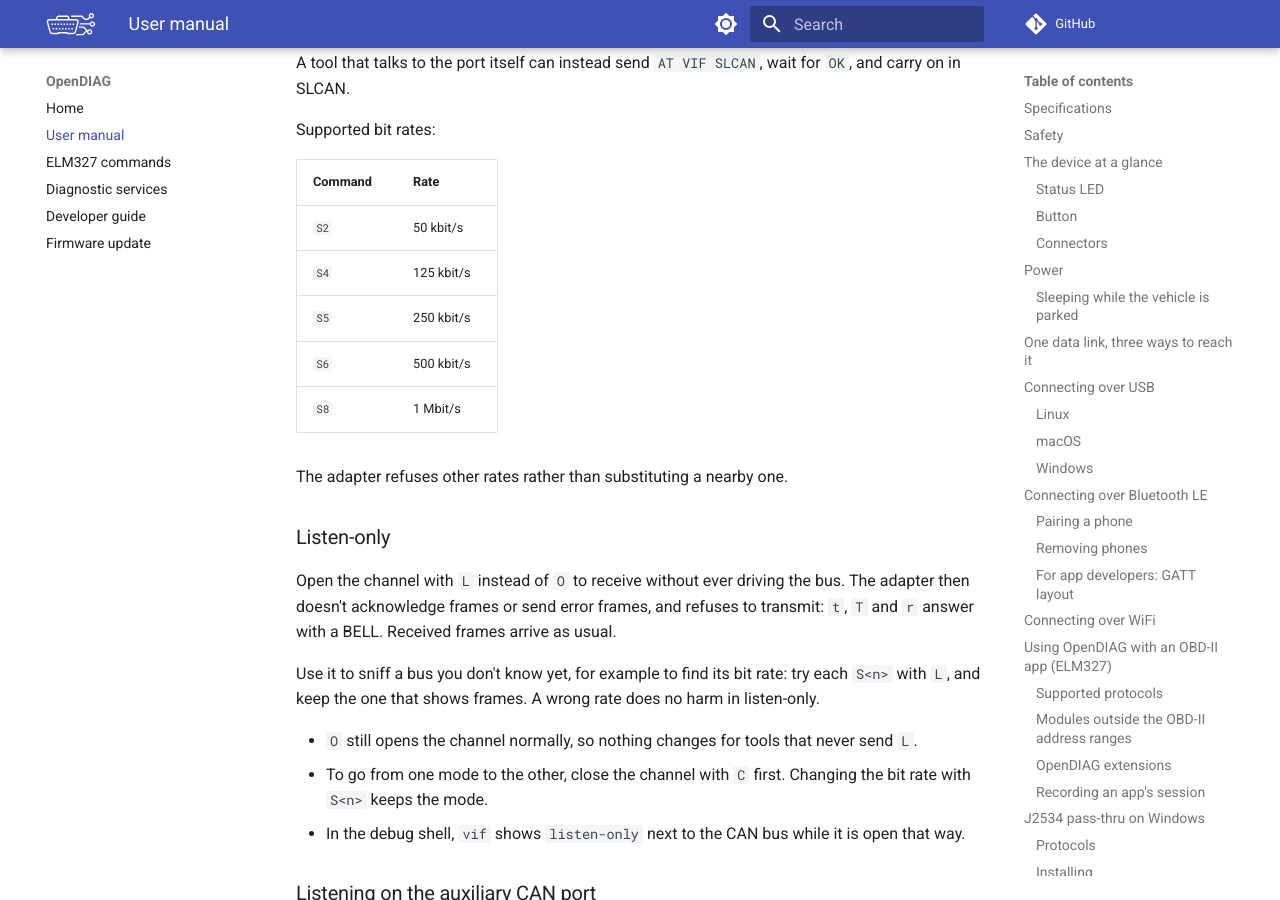
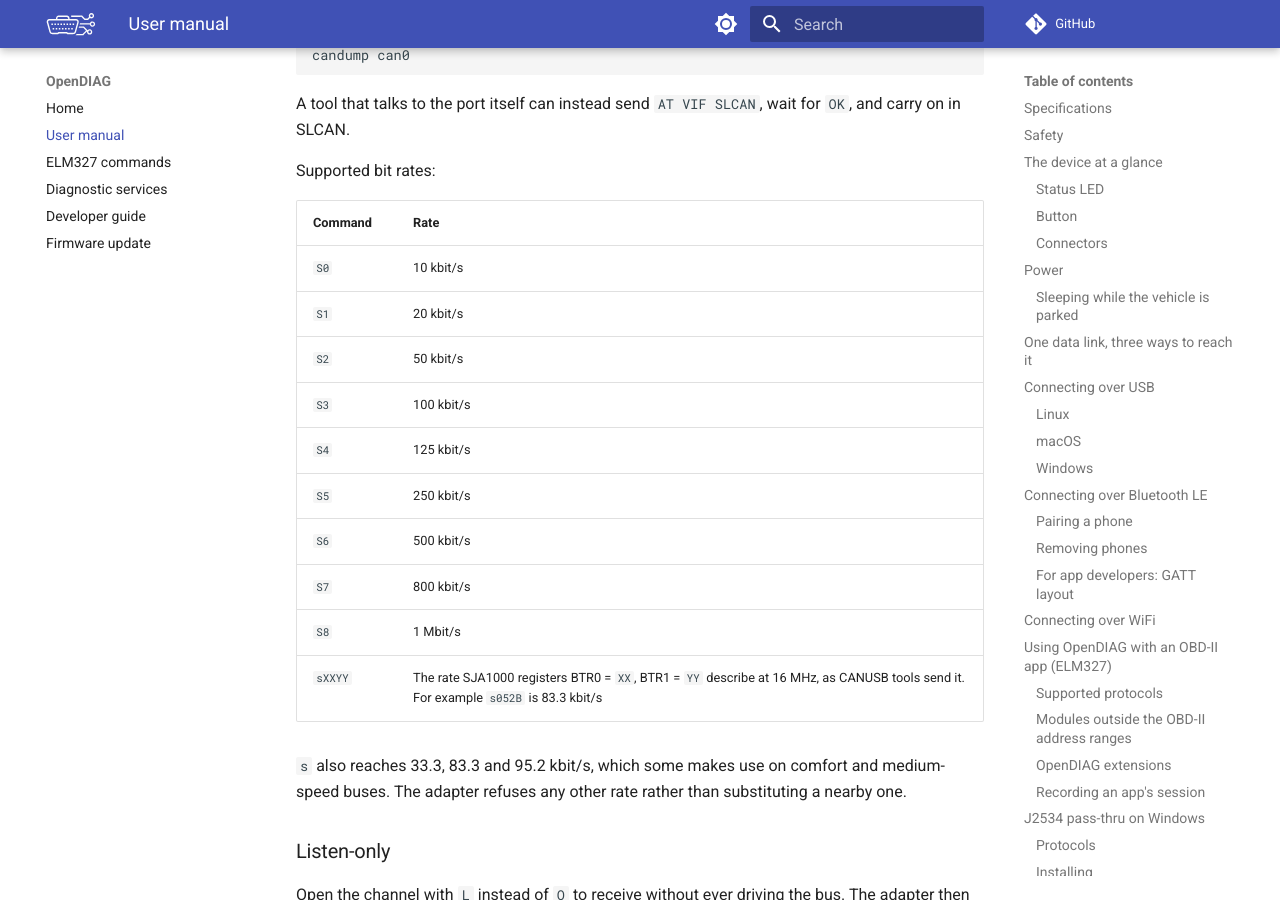
Before and after one commit to maximus64/opendiag-firmware, an MkDocs documentation site: the page built from docs/manual.md, in a window 1280 px wide and 900 px high, scrolled down 13002 px. Built offline with MkDocs 1.6.1 and Material for MkDocs 9.7.7, drawn with Linux system fonts in a browser that asks for light colours; comment, search, counter and statistics services are not loaded; some of the changed text lies outside the part shown.

Commit message:
docs: list the new CAN bit rates
docs/manual.md: the SLCAN table gains S0, S1, S3, S7 and 'sXXYY', the
J2534 table lists every CAN rate, and the AT PB row shows the divisors
that reach them. docs/at_commands.md: the protocol B/C note.

```diff
--- a/docs/manual.md
+++ b/docs/manual.md
@@ -357,7 +357,7 @@
 
 | Command | Use |
 | --- | --- |
-| `AT PB 81 0A` then `AT SP B` | 11-bit CAN at 50 kbit/s (500 ÷ 0A), ISO 15765-4 framing |
+| `AT PB 81 0A` then `AT SP B` | 11-bit CAN at 50 kbit/s (500 ÷ 0A), ISO 15765-4 framing. Divisors that give an offered rate work too: `06` is 83.3k, `05` 100k, `0F` 33.3k, `19` 20k, `32` 10k |
 | `AT SH 7B0` | the request identifier |
 | `AT CRA 7C0` | accept replies on 7C0 (`X` is a wildcard digit: `7CX`) |
 | `AT CEA hh` | put extended address `hh` in front of every request |
@@ -412,7 +412,7 @@
 
 | J2534 protocol | Baud rates |
 | --- | --- |
-| CAN, ISO 15765 | 50k, 125k, 250k, 500k, 1M |
+| CAN, ISO 15765 | 10k, 20k, 33.3k, 50k, 83.3k, 95.2k, 100k, 125k, 250k, 500k, 800k, 1M |
 | J1850 PWM | 41.6k |
 | J1850 VPW | 10.4k |
 | ISO 9141, ISO 14230 | K-Line, with L-Line on pin 15 unless the application asks for K-only |
@@ -474,13 +474,19 @@
 
 | Command | Rate |
 | --- | --- |
+| `S0` | 10 kbit/s |
+| `S1` | 20 kbit/s |
 | `S2` | 50 kbit/s |
+| `S3` | 100 kbit/s |
 | `S4` | 125 kbit/s |
 | `S5` | 250 kbit/s |
 | `S6` | 500 kbit/s |
+| `S7` | 800 kbit/s |
 | `S8` | 1 Mbit/s |
+| `sXXYY` | The rate SJA1000 registers BTR0 = `XX`, BTR1 = `YY` describe at 16 MHz, as CANUSB tools send it. For example `s052B` is 83.3 kbit/s |
 
-The adapter refuses other rates rather than substituting a nearby one.
+`s` also reaches 33.3, 83.3 and 95.2 kbit/s, which some makes use on comfort and medium-speed
+buses. The adapter refuses any other rate rather than substituting a nearby one.
 
 ### Listen-only
 
```
Also changed, not shown: docs/at_commands.md (+3 -2 lines).
